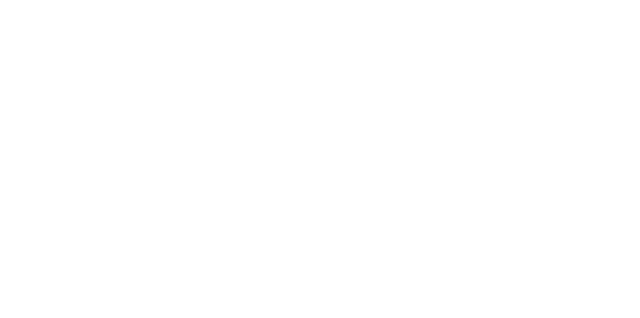
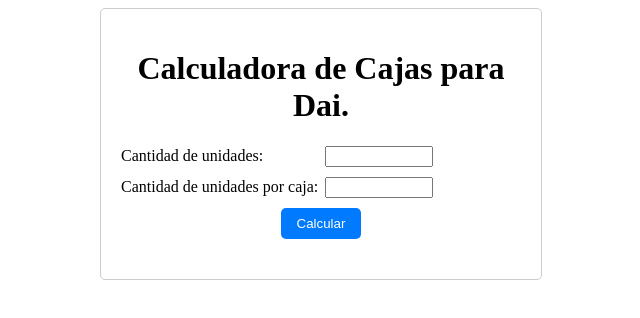
Before and after one commit to Natsa2112/calculo-cajas, a plain HTML site: page public/index.html in a window 1280 px wide. Shown: the whole page, without its empty margins (319-959 px from the left). Drawn offline with Linux system fonts and the light colour scheme.

```diff
--- a/public/index.html
+++ b/public/index.html
@@ -3,9 +3,29 @@
 <head>
   <meta charset="UTF-8">
   <meta name="viewport" content="width=device-width, initial-scale=1.0">
-  <title>Document</title>
+  <title>Calculadora de Cajas para Dai</title>
+  <link rel="stylesheet" href="styles.css">
 </head>
 <body>
 
+  <div class="container">
+
+    <h1>Calculadora de Cajas para Dai.</h1>
+
+    <div>
+      <label for="units">Cantidad de unidades:</label>
+      <input type="number" id="units" min="1">
+    </div>
+
+    <div>
+      <label for="unitsPerBox">Cantidad de unidades por caja:</label>
+      <input type="number" id="unitsPerBox" min="1">
+    </div>
+
+    <button onclick="calculateBoxes()">Calcular</button>
+
+    <div id="result"></div>
+  </div>
+  <script src="script.js"></script>
 </body>
 </html>
--- /dev/null
+++ b/public/script.js
@@ -0,0 +1,32 @@
+function calculateBoxes() {
+  var units = parseInt(document.getElementById('units').value);
+  var unitsPerBox = parseInt(document.getElementById('unitsPerBox').value);
+
+  if (isNaN(units) || isNaN(unitsPerBox) || units <= 0 || unitsPerBox <= 0) {
+    alert('Por favor, ingrese números válidos mayores que cero.');
+    return;
+  }
+
+  var boxes = Math.floor(units / unitsPerBox);
+  var remainder = units % unitsPerBox;
+
+  var result = document.getElementById('result');
+
+  if (boxes > 0) {
+    if (boxes === 1) {
+      if (remainder > 0) {
+        result.textContent = `Es ${boxes} caja con ${unitsPerBox} unidades y resto una caja con ${remainder} unidades.`;
+      } else {
+        result.textContent = `Es ${boxes} caja con ${unitsPerBox} unidades.`;
+      }
+    } else {
+      if (remainder > 0) {
+        result.textContent = `Son ${boxes} cajas con ${unitsPerBox} unidades y resto una caja con ${remainder} unidades.`;
+      } else {
+        result.textContent = `Son ${boxes} cajas con ${unitsPerBox} unidades.`;
+      }
+    }
+  } else {
+    result.textContent = `Una caja con ${units} unidades.`;
+  }
+}
--- /dev/null
+++ b/public/styles.css
@@ -0,0 +1,44 @@
+.container {
+  max-width: 400px;
+  margin: 0 auto;
+  padding: 20px;
+  border: 1px solid #ccc;
+  border-radius: 5px;
+}
+
+h1 {
+  text-align: center;
+}
+
+div {
+  margin-bottom: 10px;
+}
+
+label {
+  display: inline-block;
+  width: 200px;
+}
+
+input[type="number"] {
+  width: 100px;
+}
+
+button {
+  display: block;
+  margin: 0 auto;
+  padding: 8px 16px;
+  background-color: #007bff;
+  color: #fff;
+  border: none;
+  border-radius: 5px;
+  cursor: pointer;
+}
+
+button:hover {
+  background-color: #0056b3;
+}
+
+#result {
+  margin-top: 20px;
+  font-weight: bold;
+}
```
